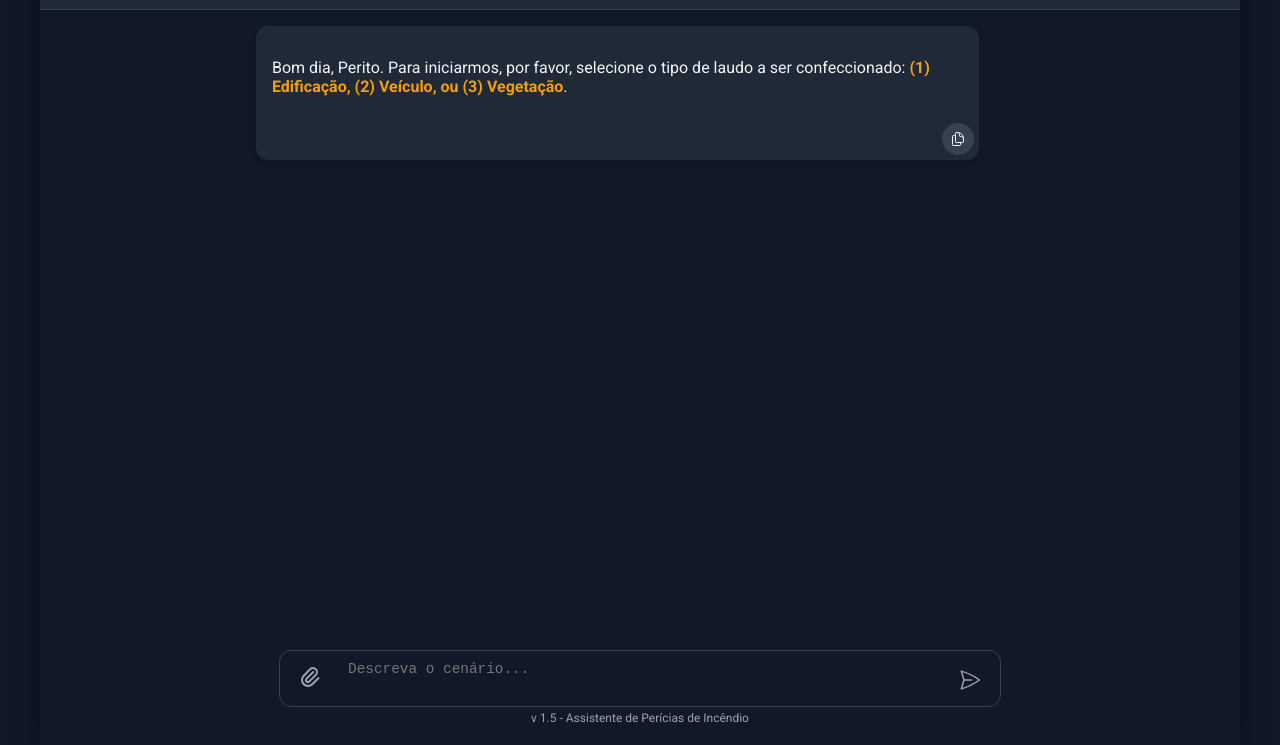
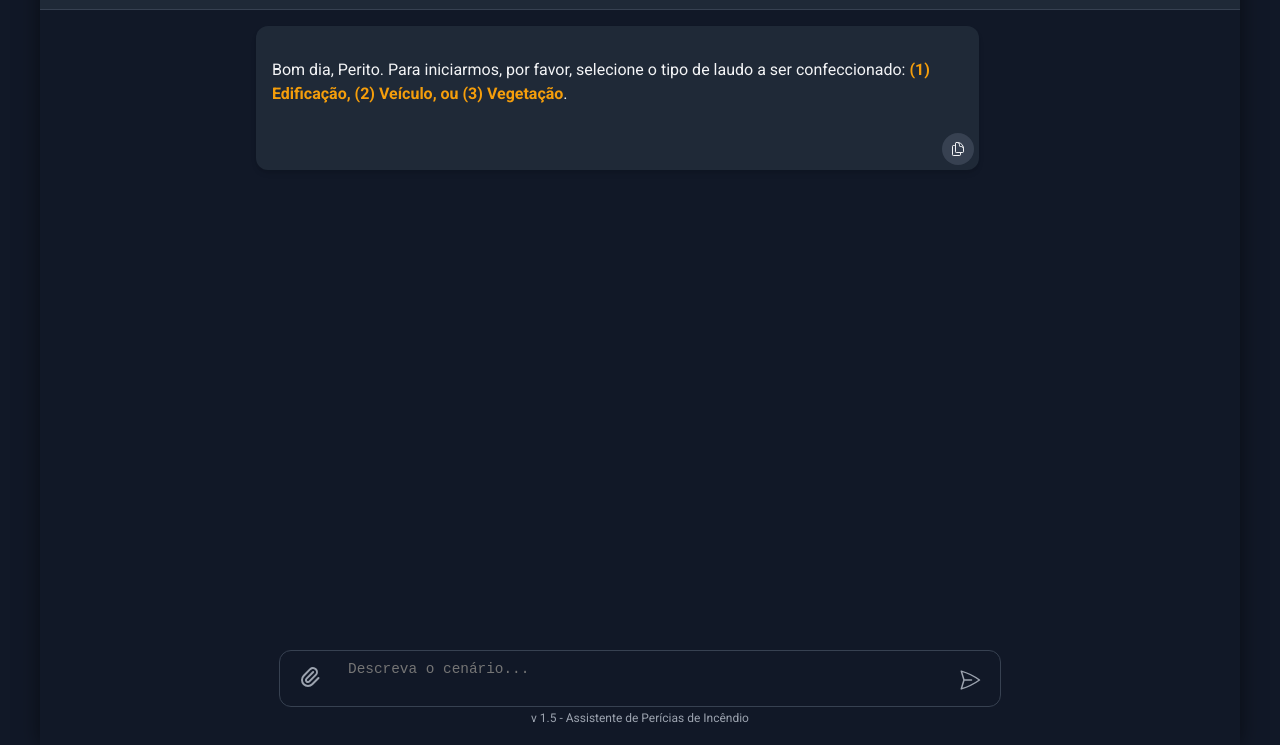
Before and after one commit to jllsilva/assistente_pericia, a website: page public/index.html in a window 1280 px wide. Shown: the part 55-800 px from the top of the page. Drawn offline with nearby package versions, Linux system fonts and the light colour scheme.

Commit message:
Update style.css

```diff
--- a/public/style.css
+++ b/public/style.css
@@ -5,7 +5,6 @@
     --text-secondary: #9CA3AF;
     --accent-primary: #F59E0B;
     --accent-secondary: #D97706;
-    /* PONTO 2: Adicionada cor para a animação de pulsação */
     --accent-primary-pulse: rgba(245, 158, 11, 0.2);
     --user-bubble: #374151;
     --bot-bubble: #1F2937;
@@ -99,22 +98,23 @@ html, body {
 .message-bubble {
     position: relative;
     border-radius: 0.75rem;
-    padding: 1rem; /* Padding base */
     box-shadow: 0 4px 6px -1px rgba(0,0,0,0.1), 0 2px 4px -2px rgba(0,0,0,0.1);
     max-width: 90%;
+    line-height: 1.5;
 }
 
-/* PONTO 1: Padding do balão do bot ajustado para dar espaço aos botões */
+/* PONTO 1: Correção do padding do balão do bot */
 .bot .message-bubble {
     background: var(--bot-bubble);
+    padding: 1rem;
     padding-bottom: 3rem;
 }
 
-/* PONTO 1: Padding do balão do usuário significativamente diminuído */
+/* PONTO 1: Correção do padding do balão do usuário */
 .user .message-bubble {
     background: var(--user-bubble);
     color: white;
-    padding: 0.6rem 1rem; /* Padding ajustado para ser mais justo */
+    padding: 0.6rem 1rem;
 }
 
 .message-bubble.error { background-color: var(--error-color); color: white; }
@@ -238,7 +238,6 @@ html, body {
     background-color: #16A34A; /* Verde sucesso */
 }
 
-/* PONTO 2: Animação de pulsação para o indicador de "a pensar" */
 @keyframes pulse {
     0%, 100% {
         box-shadow: 0 4px 6px -1px rgba(0,0,0,0.1), 0 2px 4px -2px rgba(0,0,0,0.1);
@@ -248,7 +247,6 @@ html, body {
     }
 }
 
-/* PONTO 2: Aplica a animação ao balão do indicador */
 #typing-indicator .message-bubble {
     animation: pulse 2s infinite ease-in-out;
 }
@@ -257,11 +255,9 @@ html, body {
 .version-text { text-align: center; font-size: 0.75rem; color: var(--text-secondary); margin-top: 0.25rem; }
 .hidden-input { display: none; }
 
-/* --- ESTILOS DA BARRA DE ROLAGEM --- */
 .chat-container::-webkit-scrollbar { width: 8px; }
 .chat-container::-webkit-scrollbar-track { background: var(--bg-secondary); }
 .chat-container::-webkit-scrollbar-thumb { background-color: var(--user-bubble); border-radius: 10px; border: 2px solid var(--bg-secondary); }
 .chat-container::-webkit-scrollbar-thumb:hover { background-color: #4b5563; }
 
-/* --- CONTROLE DE FONTES PARA TÍTULOS DO MARKDOWN --- */
 .markdown-content h1, .markdown-content h2, .markdown-content h3 { font-size: 1.15em; color: var(--accent-primary); margin-bottom: 0.5rem; }
```
